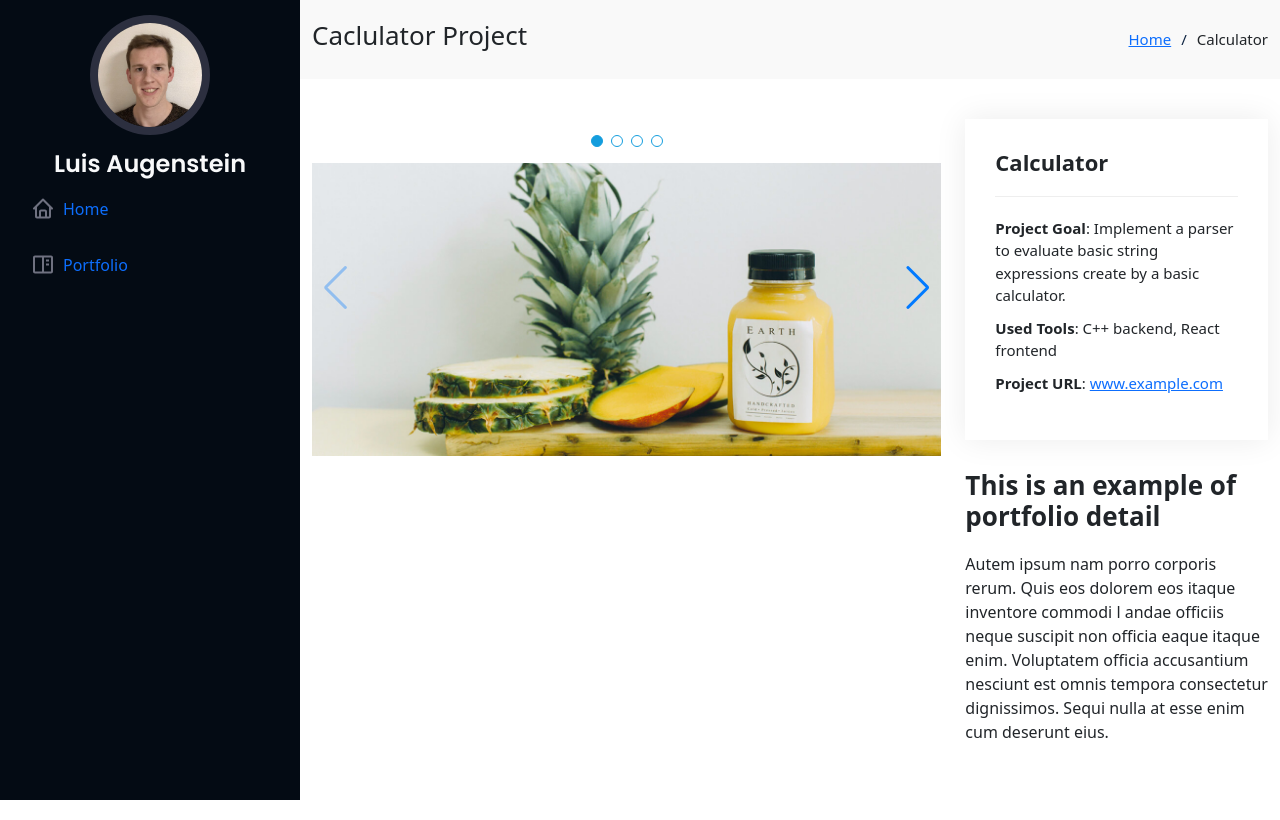
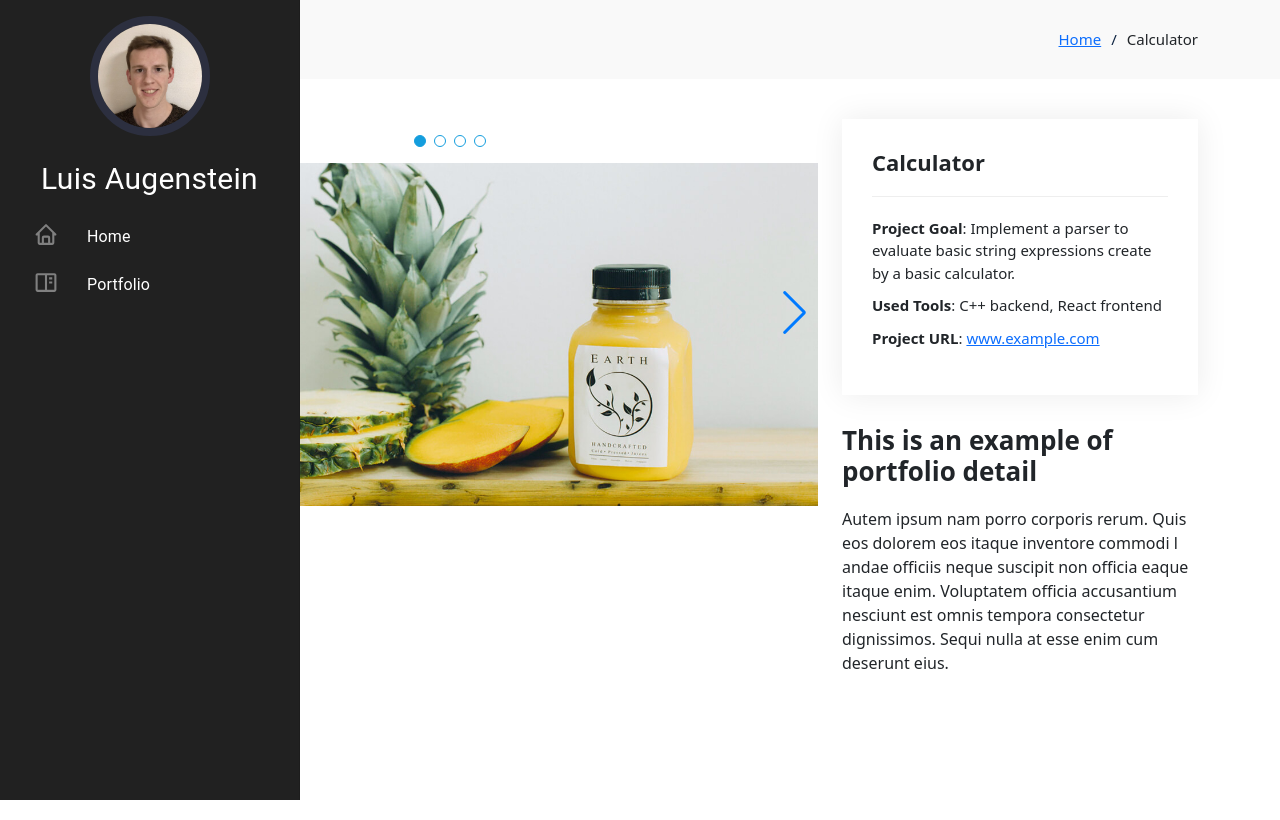
Before and after one commit to LuisAugenstein/portfolio, a React (Create React App) app in the folder fronted/: page /calculator in a window 1280 px wide. Built offline with nearby package versions, Linux system fonts and the light colour scheme.

Commit message:
reimplemented sidebar

```diff
--- a/fronted/package.json
+++ b/fronted/package.json
@@ -4,6 +4,7 @@
   "private": true,
   "dependencies": {
     "@material-ui/core": "^4.11.3",
+    "@material-ui/styles": "^4.11.3",
     "@testing-library/jest-dom": "^5.11.10",
     "@testing-library/react": "^11.2.6",
     "@testing-library/user-event": "^12.8.3",
--- a/fronted/public/css/style.css
+++ b/fronted/public/css/style.css
@@ -1,116 +1,3 @@
-/*--------------------------------------------------------------
-# Header
---------------------------------------------------------------*/
-#header {
-  position: fixed;
-  top: 0;
-  left: 0;
-  bottom: 0;
-  width: 300px;
-  transition: all ease-in-out 0.5s;
-  z-index: 9997;
-  transition: all 0.5s;
-  padding: 0 15px;
-  background: #040b14;
-  overflow-y: auto;
-}
-
-#header .profile img {
-  margin: 15px auto;
-  display: block;
-  width: 120px;
-  border: 8px solid #2c2f3f;
-}
-
-#header .profile h1 {
-  font-size: 24px;
-  margin: 0;
-  padding: 0;
-  font-weight: 600;
-  -moz-text-align-last: center;
-  text-align-last: center;
-  font-family: "Poppins", sans-serif;
-}
-
-#header .profile h1 a, #header .profile h1 a:hover {
-  color: #fff;
-  text-decoration: none;
-}
-
-#header .profile .social-links a {
-  font-size: 18px;
-  display: inline-block;
-  background: #212431;
-  color: #fff;
-  line-height: 1;
-  padding: 8px 0;
-  margin-right: 4px;
-  border-radius: 50%;
-  text-align: center;
-  width: 36px;
-  height: 36px;
-  transition: 0.3s;
-}
-
-#header .profile .social-links a:hover {
-  background: #149ddd;
-  color: #fff;
-  text-decoration: none;
-}
-
-#main {
-  margin-left: 300px;
-}
-
-@media (max-width: 1199px) {
-  #main {
-    margin-left: 0;
-  }
-}
-
-/*--------------------------------------------------------------
-# Navigation Menu
---------------------------------------------------------------*/
-/* Desktop Navigation */
-.nav-menu {
-  padding: 30px 0 0 0;
-}
-
-.nav-menu * {
-  margin: 0;
-  padding: 0;
-  list-style: none;
-}
-
-.nav-menu > ul > li {
-  position: relative;
-  white-space: nowrap;
-}
-
-.nav-link {
-  color: #a8a9b4;
-  padding: 12px 15px;
-  margin-bottom: 8px;
-  transition: 0.3s;
-  font-size: 16px;
-}
-
-.nav-icon {
-  font-size: 32px;
-  padding-right: 8px;
-  padding-bottom: 5px;
-  color: #6f7180;
-}
-
-.nav-link:hover {
-  text-decoration: none;
-  color: #fff;
-}
-
-.nav-link:hover .nav-icon {
-  color: #149ddd;
-}
-
 /*--------------------------------------------------------------
 # Hero Section
 --------------------------------------------------------------*/
--- a/fronted/src/calculator/DetailBody.js
+++ b/fronted/src/calculator/DetailBody.js
@@ -15,7 +15,7 @@ function DetailBody(props) {
                         <ul>
                             <li><strong>Project Goal</strong>: Implement a parser to evaluate basic string expressions create by a basic calculator.</li>
                             <li><strong>Used Tools</strong>: C++ backend, React frontend</li>
-                            <li><strong>Project URL</strong>: <a href="#">www.example.com</a></li>
+                            <li><strong>Project URL</strong>: <a href="/#">www.example.com</a></li>
                         </ul>
                     </div>
                     <div class="portfolio-description">
--- a/fronted/src/general/MobileButton.js
+++ /dev/null
@@ -1,36 +0,0 @@
-import React, { useEffect } from 'react'
-import { BsX, BsList } from 'react-icons/bs'
-import Fab from '@material-ui/core/Fab'
-import { makeStyles } from '@material-ui/core';
-
-function MobileButton({ isSidebarOpen, setSidebarOpen }) {
-
-    useEffect(() => {
-        window.onresize = () => {
-            if ((document.body.clientWidth < 1200 && isSidebarOpen) ||
-                (document.body.clientWidth > 1200 && !isSidebarOpen)) {
-                setSidebarOpen(!isSidebarOpen);
-            }
-        }
-        let header = document.getElementById('header')
-        header.style.left = isSidebarOpen ? "0px" : "-300px"
-    }, [isSidebarOpen]);
-
-    const fabStyle = makeStyles(theme => ({
-        fab: {
-            position: 'fixed',
-            top: theme.spacing(2),
-            right: theme.spacing(2),
-        }
-    }))
-    const classes = fabStyle()
-
-    return <Fab color="primary"
-        onClick={() => setSidebarOpen(!isSidebarOpen)} className={classes.fab + " d-xl-none"}>
-        {isSidebarOpen ? <BsX font-size="25px" /> : <BsList font-size="25px" />}
-    </Fab>
-
-
-}
-
-export default MobileButton
--- a/fronted/src/general/Sidebar.js
+++ b/fronted/src/general/Sidebar.js
@@ -1,47 +1,51 @@
-import React, { useState } from 'react'
-import { useHistory } from "react-router-dom"
-import { Link } from 'react-router-dom';
-import { BiHome, BiBookContent } from 'react-icons/bi'
-import MobileButton from './MobileButton';
-import SidebarHeader from './sidebarHeader'
+import React, { useEffect, useState } from 'react'
+import { Drawer, Hidden } from '@material-ui/core';
+import { makeStyles, useTheme } from '@material-ui/styles'
+import { BsX, BsList } from 'react-icons/bs'
+import Fab from '@material-ui/core/Fab'
+import SidebarContent from './SidebarContent';
 
+const useStyles = makeStyles(theme => ({
+    paper: {
+        width: "300px",
+        padding: "0 15px",
+        backgroundColor: theme.palette.grey[900]
+    },
+    fab: {
+        position: "fixed",
+        top: theme.spacing(2),
+        right: theme.spacing(2),
+    }
+}))
 
 function Sidebar(props) {
     const [isSidebarOpen, setSidebarOpen] = useState(true);
-    let history = useHistory();
+    const classes = useStyles();
+    const theme = useTheme();
 
-    const navItemData = [
-        { destination: "/#hero", icon: <BiHome className="nav-icon" />, text: "Home" },
-        { destination: "/#portfolio", icon: <BiBookContent className="nav-icon" />, text: "Portfolio" }
-    ]
-
-    function linkClicked(destination) {
-        if (document.body.clientWidth < 1200) {
-            setSidebarOpen(false)
+    useEffect(() => {
+        window.onresize = () => {
+            if ((document.body.clientWidth < theme.breakpoints.values.lg && isSidebarOpen)
+                || (document.body.clientWidth > theme.breakpoints.values.lg && !isSidebarOpen)) {
+                setSidebarOpen(!isSidebarOpen)
+            }
         }
-    }
-
-    const navItems = navItemData.map(e => {
-        return <li>
-            <Link to={e.destination} onClick={() => linkClicked()} className="nav-link">
-                {e.icon}
-                <span>{e.text}</span>
-            </Link>
-        </li>
     });
 
-
-    return <header id="header">
-        <div class="d-flex flex-column">
-            <MobileButton isSidebarOpen={isSidebarOpen} setSidebarOpen={setSidebarOpen} />
-            <SidebarHeader />
-            <nav id="navbar" class="nav-menu navbar">
-                <ul>
-                    {navItems}
-                </ul>
-            </nav>
-        </div>
-    </header>
+    return <div>
+        <Hidden lgUp>
+            <Fab color="primary"
+                onClick={() => setSidebarOpen(!isSidebarOpen)}
+                className={classes.fab}>
+                {isSidebarOpen ? <BsX font-size="25px" /> : <BsList font-size="25px" />}
+            </Fab>
+        </Hidden>
+        <Drawer open={isSidebarOpen}
+            variant="persistent"
+            classes={{ paper: classes.paper }}>
+            <SidebarContent setSidebarOpen={setSidebarOpen} />
+        </Drawer>
+    </div>
 }
 
 export default Sidebar
--- /dev/null
+++ b/fronted/src/general/SidebarContent.js
@@ -0,0 +1,71 @@
+import React from 'react'
+import { useHistory } from "react-router-dom"
+import { BiHome, BiBookContent } from 'react-icons/bi'
+import { ListItemText, List, ListItem, ListItemIcon, ListItemAvatar, Avatar } from '@material-ui/core';
+import { makeStyles } from '@material-ui/styles'
+
+const useStyles = makeStyles(theme => ({
+    img: {
+        width: "120px",
+        height: "120px",
+        border: "8px solid #2c2f3f",
+    },
+    text: {
+        fontSize: "30px",
+        textAlign: "center"
+    },
+    btn: {
+        cursor: "pointer",
+        '&:hover .icon': {
+            color: theme.palette.primary.main
+        },
+        '& .icon': {
+            color: "gray",
+            fontSize: "30px",
+            paddingBottom: "5px"
+        }
+    },
+}))
+
+
+function SidebarContent({ setSidebarOpen }) {
+    const history = useHistory()
+    const classes = useStyles();
+
+    const navItemData = [
+        { destination: "/#hero", icon: <BiHome className="icon" />, text: "Home" },
+        { destination: "/#portfolio", icon: <BiBookContent className="icon" />, text: "Portfolio" }
+    ]
+
+    function linkClicked(destination) {
+        if (document.body.clientWidth < 1200) {
+            setSidebarOpen(false)
+        }
+        history.push(destination)
+    }
+
+    const navItems = navItemData.map(e => {
+        return <ListItem button key={e.text} onClick={() => linkClicked(e.destination)} className={classes.btn}>
+            <ListItemIcon>
+                {e.icon}
+            </ListItemIcon>
+            <ListItemText primary={e.text} />
+        </ListItem>
+    });
+
+    return (
+        <List className="text-white" >
+            <ListItem className="justify-content-center">
+                <ListItemAvatar >
+                    <Avatar src="img/profile-img.jpg" className={classes.img} />
+                </ListItemAvatar>
+            </ListItem>
+            <ListItem>
+                <ListItemText primary="Luis Augenstein" classes={{ primary: classes.text }} />
+            </ListItem>
+            {navItems}
+        </List>
+    );
+}
+
+export default SidebarContent
--- a/fronted/src/general/sidebarHeader.js
+++ /dev/null
@@ -1,10 +0,0 @@
-import React from 'react'
-
-function SidebarHeader(props) {
-    return <div class="profile">
-        <img src="img/profile-img.jpg" alt="" class="img-fluid rounded-circle" />
-        <h1 class="text-light">Luis Augenstein</h1>
-    </div>
-}
-
-export default SidebarHeader
--- a/fronted/src/home/Home.js
+++ b/fronted/src/home/Home.js
@@ -1,8 +1,5 @@
 import React, { useEffect } from 'react'
 import { useLocation } from 'react-router-dom'
-import MobileButton from '../general/MobileButton'
-import Sidebar from '../general/Sidebar'
-import BacktoTopButton from '../general/BacktoTopButton'
 import Heropage from './Heropage'
 import Portfolio from './Portfolio'
 
--- a/fronted/src/index.js
+++ b/fronted/src/index.js
@@ -3,7 +3,7 @@ import ReactDOM from 'react-dom';
 import App from './App';
 import BrowserRouter from 'react-router-dom/BrowserRouter';
 import { createMuiTheme, ThemeProvider } from '@material-ui/core/styles';
-import blue from '@material-ui/core/colors/blue';
+import { blue } from '@material-ui/core/colors';
 
 const theme = createMuiTheme({
   palette: {
```
